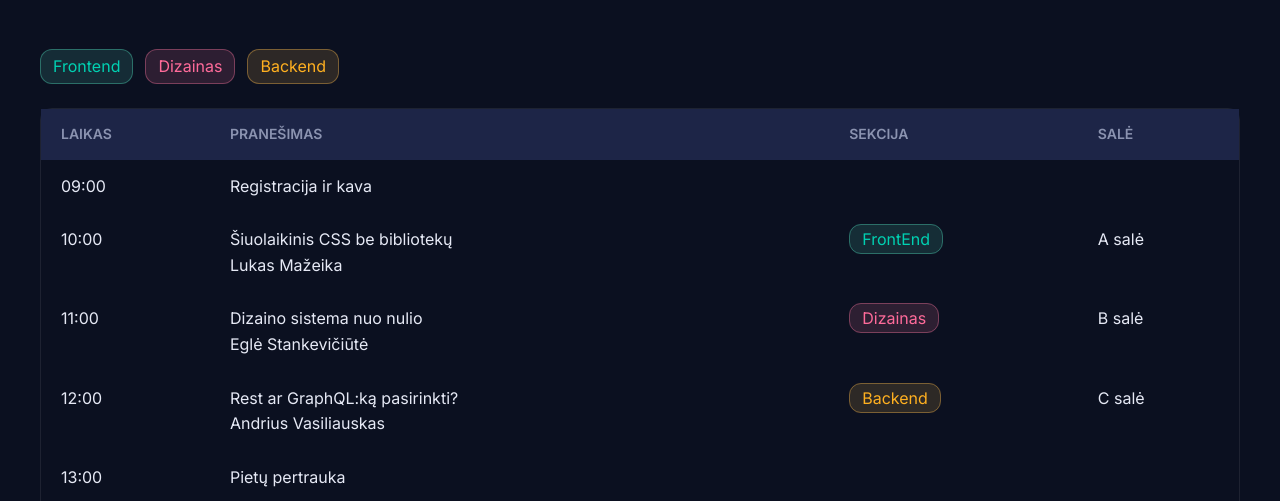
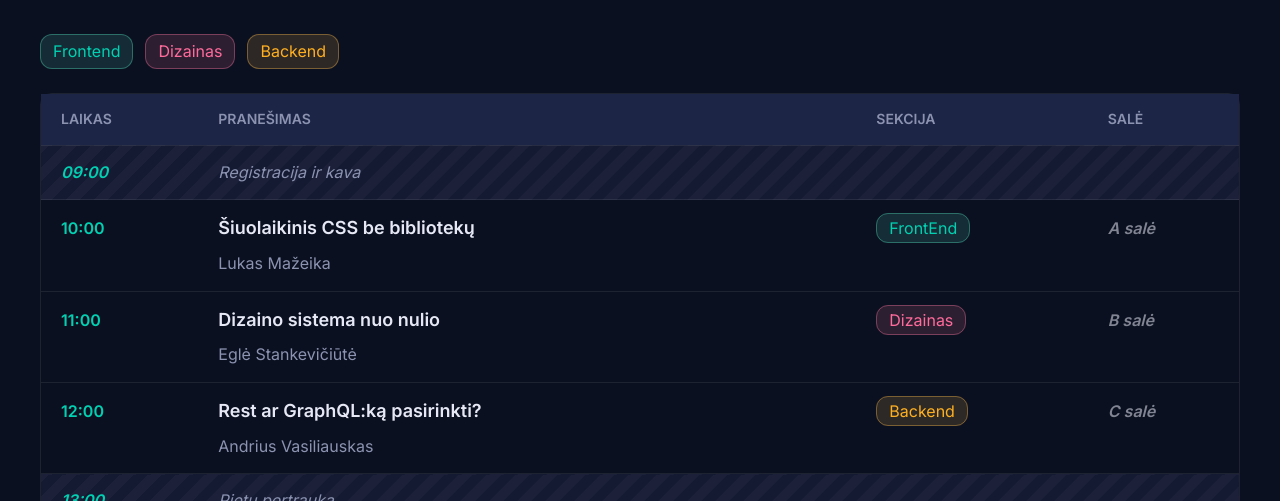
Before and after one commit to scropico2/VCS-, a plain HTML site: page scss-bem-pratimai duplicate/02-it-konferencija/pradzia/programa.html in a window 1280 px wide. Shown: the part 260-761 px from the top of the page. Drawn offline with nearby package versions, Linux system fonts and the light colour scheme.

Commit message:
Added the full layout of the table with animations and right color aspects following the whole website style

```diff
--- a/scss-bem-pratimai duplicate/02-it-konferencija/pradzia/base/_animations.scss
+++ b/scss-bem-pratimai duplicate/02-it-konferencija/pradzia/base/_animations.scss
@@ -30,3 +30,12 @@
     transform: (0.8);
   }
 }
+
+@keyframes stripesMove {
+  from {
+    background-position: 0 0;
+  }
+  to {
+    background-position: 28.28px 0;
+  }
+}
--- a/scss-bem-pratimai duplicate/02-it-konferencija/pradzia/layout/_programa.scss
+++ b/scss-bem-pratimai duplicate/02-it-konferencija/pradzia/layout/_programa.scss
@@ -13,7 +13,7 @@
   &__text {
     font-size: 16px;
     color: var(--text-muted);
-    margin-bottom: 40px;
+    margin-bottom: 25px;
   }
 }
 
@@ -76,4 +76,36 @@
       padding: 14px 20px;
     }
   }
+  &__row {
+    border-top: 1px solid rgba(255, 255, 255, 0.08);
+    &--break {
+      font-style: italic;
+      color: var(--text-muted);
+      background-color: #151a33;
+      background-image: repeating-linear-gradient(-45deg, rgba(255, 255, 255, 0.03) 0 10px, transparent 10px 20px);
+      animation: stripesMove 1s linear infinite;
+    }
+  }
+  &__time {
+    color: var(--frontend);
+    font-weight: 700;
+  }
+  &__title {
+    font-weight: 600;
+    color: var(--text);
+    font-size: 18px;
+  }
+
+  &__user {
+    margin-top: 8px;
+    font-size: 16px;
+    color: var(--text-muted);
+  }
+
+  &__room {
+    color: var(--text);
+    font-weight: 700;
+    font-style: italic;
+    animation: pulse 1.5s ease-in-out infinite;
+  }
 }
--- a/scss-bem-pratimai duplicate/02-it-konferencija/pradzia/programa.html
+++ b/scss-bem-pratimai duplicate/02-it-konferencija/pradzia/programa.html
@@ -51,7 +51,7 @@
               <td colspan="3">Registracija ir kava</td>
             </tr>
             <tr class="programaTable__row">
-              <td class="programTable__time">10:00</td>
+              <td class="programaTable__time">10:00</td>
               <td>
                 <div class="programaTable__title">Šiuolaikinis CSS be bibliotekų</div>
                 <div class="programaTable__user">Lukas Mažeika</div>
```
Also changed, not shown: scss-bem-pratimai duplicate/02-it-konferencija/pradzia/css/styles.css.
